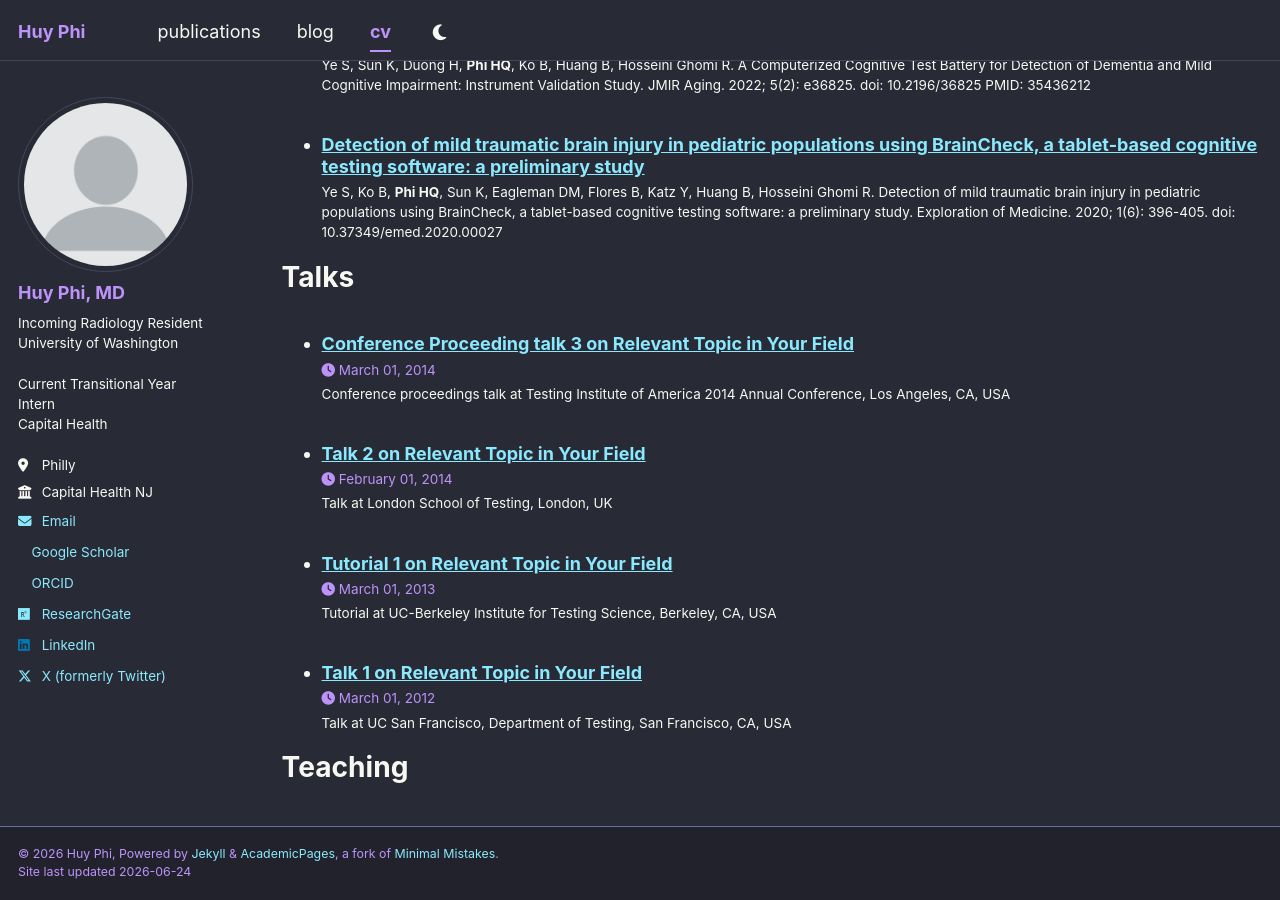
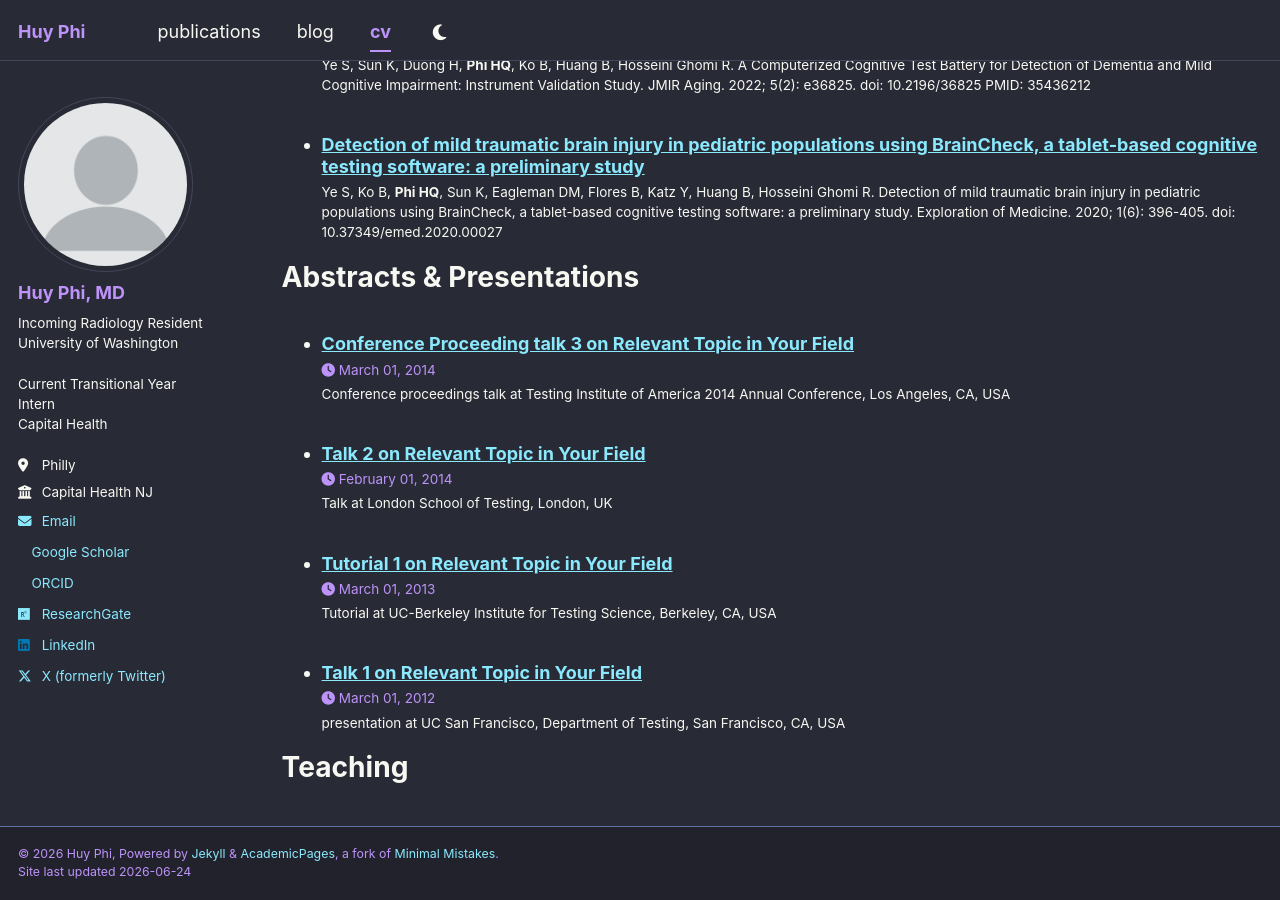
Before and after one commit to huyphi/huyphi.github.io, a Jekyll site: the page built from _pages/cv.md, in a window 1280 px wide and 900 px high, scrolled down 2369 px. Built offline with Jekyll 4.4.1, drawn with Linux system fonts in a browser that asks for light colours; a style sheet for code colours, icons or effects is not loaded.

Commit message:
presentations

```diff
--- a/_config.yml
+++ b/_config.yml
@@ -230,7 +230,7 @@ collections:
   portfolio:
     output: true
     permalink: /:collection/:path/
-  talks:
+  presentations:
     output: true
     permalink: /:collection/:path/
 
@@ -282,10 +282,10 @@ defaults:
       author_profile: true
       share: true
       comment: true
-  # _talks
+  # _presentations
   - scope:
       path: ""
-      type: talks
+      type: presentations
     values:
       layout: talk
       author_profile: true
--- a/_pages/cv.md
+++ b/_pages/cv.md
@@ -53,9 +53,9 @@ Publications
     {% include archive-single-cv.html %}
   {% endfor %}</ul>
 
-Talks
+Abstracts & Presentations
 ======
-  <ul>{% for post in site.talks reversed %}
+  <ul>{% for post in site.presentations reversed %}
     {% include archive-single-talk-cv.html  %}
   {% endfor %}</ul>
 
--- a/_talks/2012-03-01-talk-1.md
+++ b/_presentations/2012-03-01-talk-1.md
@@ -1,8 +1,8 @@
 ---
 title: "Talk 1 on Relevant Topic in Your Field"
-collection: talks
-type: "Talk"
-permalink: /talks/2012-03-01-talk-1
+collection: presentations
+type: "presentation"
+permalink: /presentations/2012-03-01-talk-1
 venue: "UC San Francisco, Department of Testing"
 date: 2012-03-01
 location: "San Francisco, CA, USA"
```
Also changed, not shown: _presentations/2013-03-01-tutorial-1.md (renamed from _talks/2013-03-01-tutorial-1.md), _presentations/2014-02-01-talk-2.md (renamed from _talks/2014-02-01-talk-2.md), _presentations/2014-03-01-talk-3.md (renamed from _talks/2014-03-01-talk-3.md).
